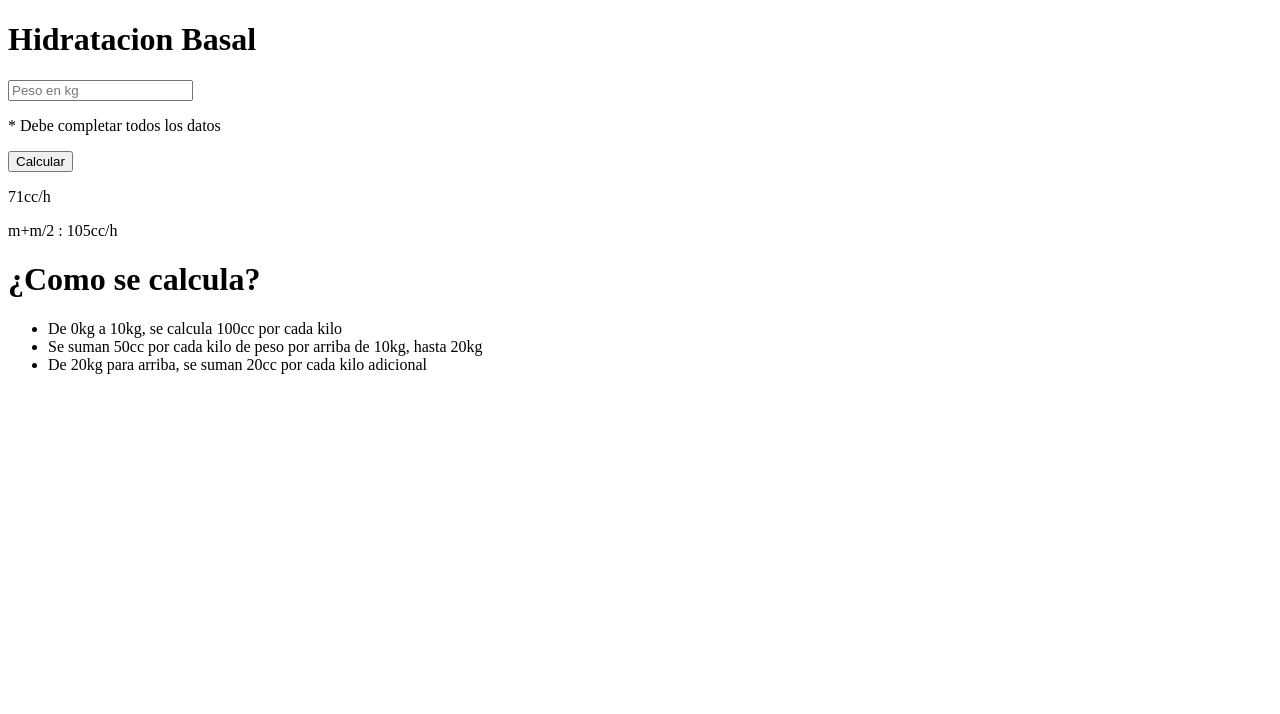
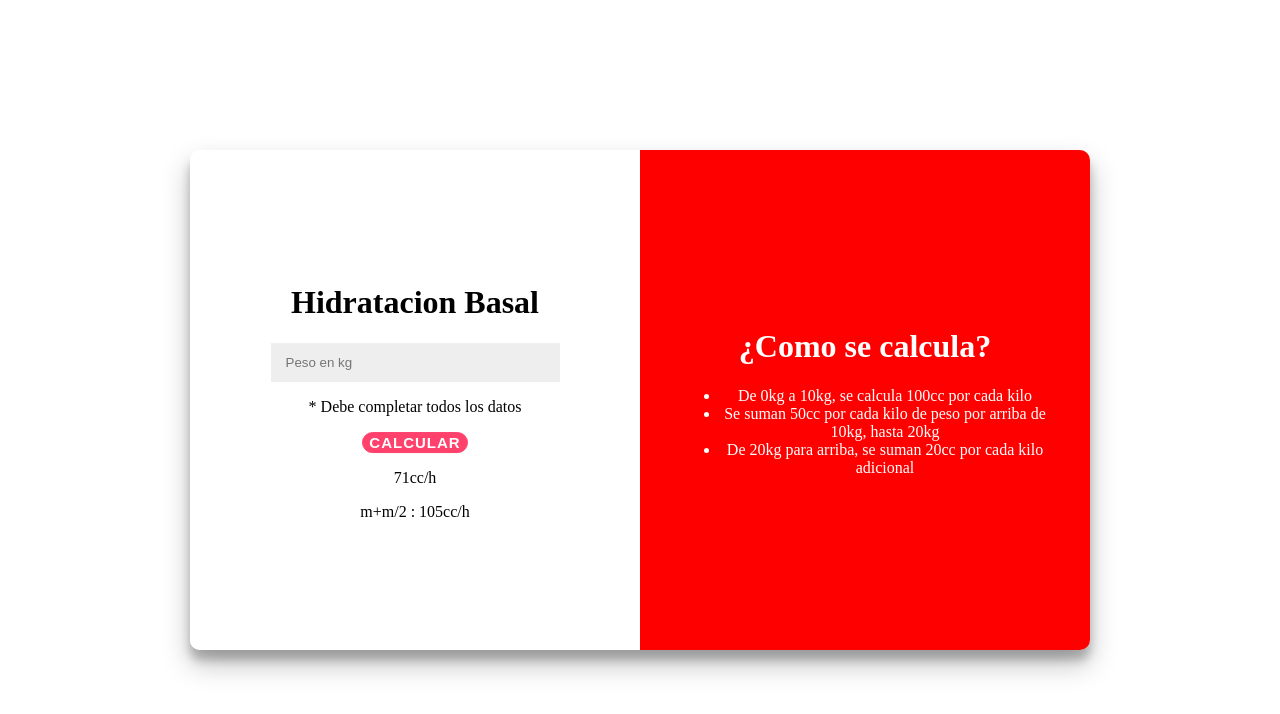
Before and after one commit to juanjodvl/Calculadora-Basal, a plain HTML site: page index.html in a window 1280 px wide. Drawn offline with Linux system fonts and the light colour scheme.

Commit message:
Actualizacion Calculadora Basal

```diff
--- a/index.html
+++ b/index.html
@@ -2,10 +2,12 @@
 <html>
     <head>
         <title>Calculadora de Hidratacion</title>
+        <link rel="stylesheet" href="style.css">
     </head>
     <body>
-        <div>
-            <div>
+        <div id="contenedor"> <!--Seccion de ambos componentes-->
+            <div id="calculo"><!--Seccion de calculo-->
+                <div class="contenido">
                     <h1>Hidratacion Basal</h1>
                     <input type="number" placeholder="Peso en kg" />
                     <p>* Debe completar todos los datos</p>
@@ -13,7 +15,9 @@
                     <p>71cc/h</p>
                     <p>m+m/2 : 105cc/h</p>
                 </div>
-            <div>
+            </div>
+            <div id="descripcion"><!--Seccion de descripcion-->
+                <div class="contenido">
                     <h1>¿Como se calcula?</h1>
                     <ul>
                         <li>De 0kg a 10kg, se calcula 100cc por cada kilo</li>
@@ -22,5 +26,6 @@
                     </ul>
                 </div>
             </div>
+        </div>
     </body>
 </html>
--- /dev/null
+++ b/style.css
@@ -0,0 +1,52 @@
+.contenido{
+    position: relative;
+    top: 50%;
+    transform: translateY(-50%);
+    overflow: hidden;
+    padding: 40px;
+}
+#contenedor{
+    width: 900px;
+    height: 500px;
+    text-align: center;
+    position: absolute;
+    inset: 0;
+    margin: auto;
+    border-radius: 10px;
+    overflow: hidden;
+    box-shadow: 0 14px 28px rgba(0,0,0,0.25),
+    0 10px 10px rgba(0,0,0,0.22);
+}
+#calculo{
+    background: white;
+    width:50%;
+    height: 100%;
+    float: left;
+}
+#descripcion{
+    background:red;
+    width: 50%;
+    height: 100%;
+    float: left;
+    color: white;
+}
+input{
+    width: 70%;
+    padding: 12px 15px;
+    border: none;
+    background-color: #eee;
+}
+button{
+    font-size: 15px;
+    font-weight: bold;
+    border-radius: 30px;
+    background-color: #ff416c;
+    border: 1px solid #ff416c;
+    color: white ;
+    text-transform: uppercase;
+    letter-spacing: 1px;
+    transition: transform 20ms ease-in;
+}
+button.active{
+    transform: scale (0.95);
+}
```
Lines whose indentation alone changed are shown as unchanged.
